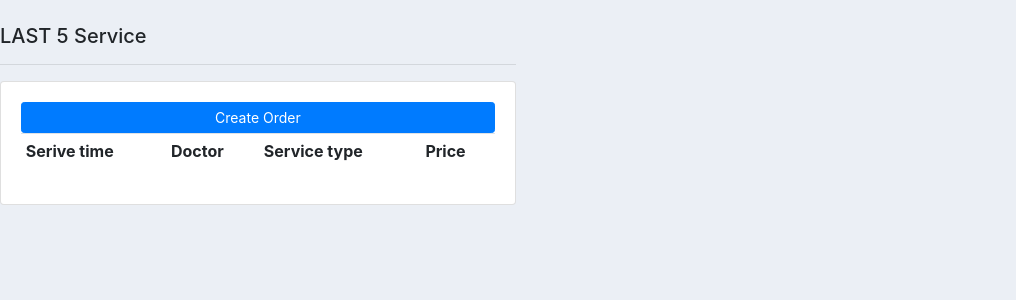
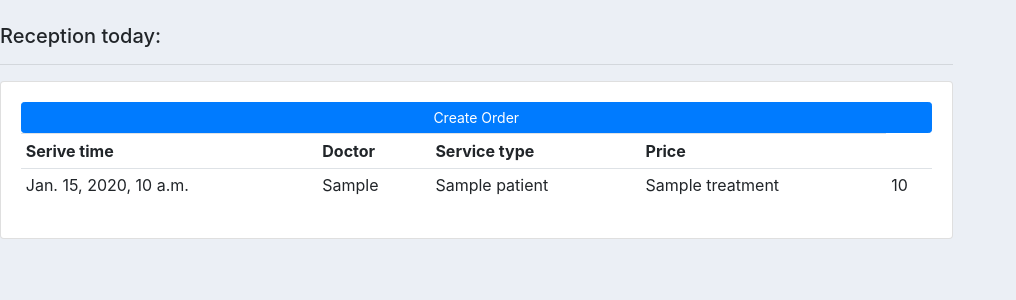
Before and after one commit to DireStraits01/CRM_Medical, a Django app: template templates/main/dashboard.html in a window 1280 px wide. Shown: the part 56-356 px from the top of the page, without its empty margins (0-1016 px from the left). Run offline with Django 3.2, Linux system fonts and the light colour scheme; the template is opened without the code that fills it: most values are stand-ins (such as "Sample title", 1, 10 or a date in 2020); lists and menus that the app fills with data are empty; some libraries are stand-ins or nearby versions.

Commit message:
add ti dashboard.html filter output result

```diff
--- a/templates/main/appointment.html
+++ b/templates/main/appointment.html
@@ -16,6 +16,8 @@
                 <th>Time appointment</th>
                 <th>Doctor</th>
                 <th>Complaint</th>
+                <th><a class="update" href="#">update</a></th>
+                <th><a class="remove" href="#">remove</a></th>
             </tr>
         </table>
     </div>
--- a/templates/main/dashboard.html
+++ b/templates/main/dashboard.html
@@ -3,8 +3,8 @@
 <br />
 
 <div class="row">
-    <div class="col-md-5">
-        <h5>LAST 5 Service</h5>
+    <div class="col-md-9">
+        <h5>Reception today:</h5>
         <hr />
         <div class="card card-body">
             <a class="btn btn-primary btn-sm btn-block" href="">Create Order</a>
@@ -15,6 +15,17 @@
                     <th>Service type</th>
                     <th>Price</th>
                 </tr>
+                <tr>
+                    {% for check in service_check %}
+
+                    <td>{{check.date_of_treatment}}</td>
+                    <td>{{check.attending_doctor}}</td>
+                    <td>{{check.patient}}</td>
+                    <td>{{check.treatment}}</td>
+                    <td>{{check.price}}</td>
+
+                    {% endfor %}
+                </tr>
             </table>
         </div>
     </div>
```
Also changed, not shown: main/views.py (+6 -2 lines), db.sqlite3.
